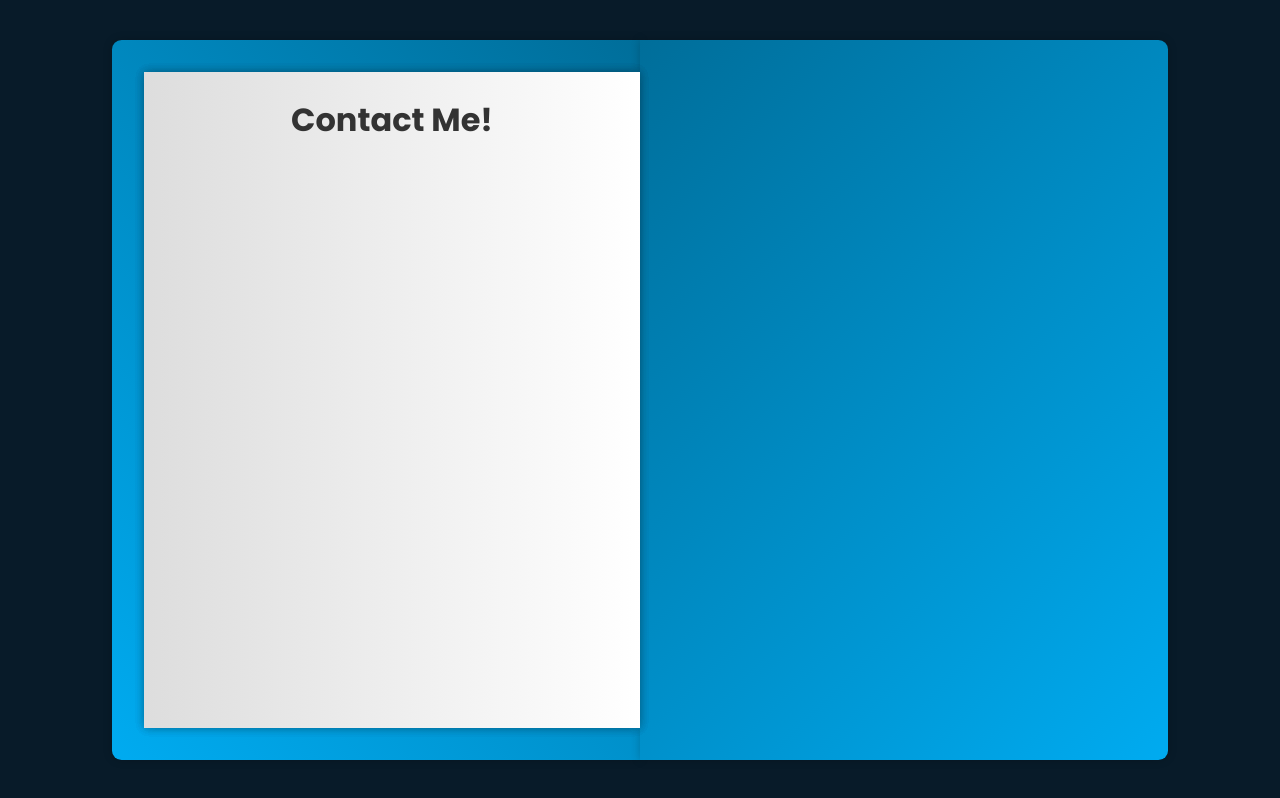
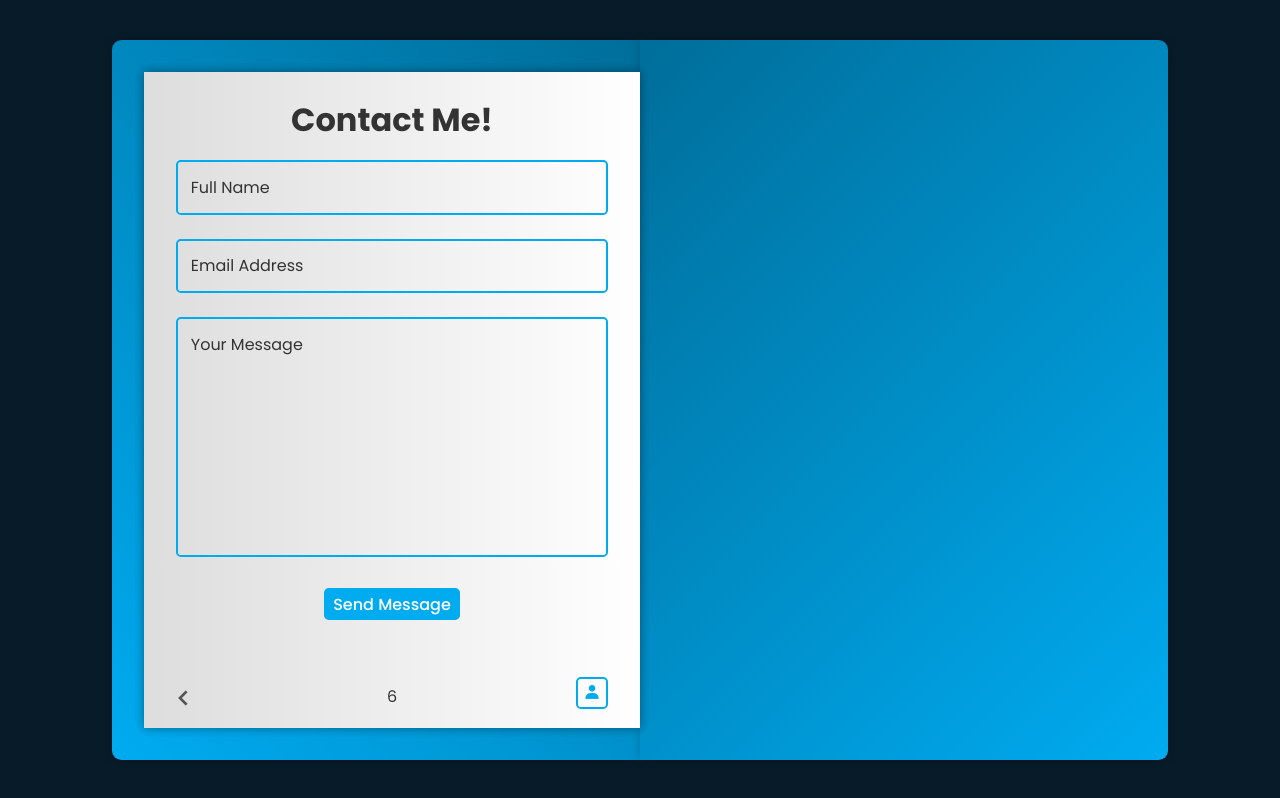
Before and after one commit to Szsz1987/3D-Portfolio-Website, a website: page index.html in a window 1280 px wide. Drawn offline with nearby package versions, Linux system fonts and the light colour scheme; files that its build step writes are made by us from their sources.

Commit message:
Add section of contact me on the next page

```diff
--- a/index.html
+++ b/index.html
@@ -43,7 +43,7 @@
                 </div>
 
             <!-- page 1 & 2 -->
-                <div class="book-page page-right turn" id="turn-1">
+            <div class="book-page page-right turn" id="turn-1">
 
                 <!-- page 1 (work experience) -->
                 <div class="page-front">
@@ -113,6 +113,7 @@
                         <i class='bx bx-chevron-left'></i>
                     </span>
                 </div>
+
             </div>
 
             <!-- page 3 & 4 -->
@@ -206,6 +207,7 @@
                     </span>
 
                 </div>
+
             </div>
 
             <!-- page 5 & 6 -->
@@ -243,12 +245,33 @@
                 <!-- page 6 (contact me) -->
                 <div class="page-back">
                     <h1 class="title">Contact Me!</h1>
+
+                    <div class="contact-box">
+                        <form action="">
+                            <input type="text" class="field" placeholder="Full Name" required>
+                            <input type="email" class="field" placeholder="Email Address" required>
+                            <textarea name="" id="" cols="30" rows="10" class="field" placeholder="Your Message" required></textarea>
+                            <input type="submit" class="btn" value="Send Message">
+                        </form>
+                    </div>
+
+                    <span class="number-page">6</span>
+
+                    <!-- prev button -->
+                    <span class="nextprev-btn back" data-page="turn-3">
+                        <i class='bx bx-chevron-left'></i>
+                    </span>
+
+                    <a href="#" class="back-profile">
+                        <p>Profile</p>
+                        <i class='bx bxs-user'></i>
+                    </a>
                 </div>
             </div>
 
-
         </div>
     </div>
+
     <script src="script.js"></script>
 
 </body>
--- a/sass/style.scss
+++ b/sass/style.scss
@@ -398,3 +398,69 @@ body{
 .portfolio-box .btn-box .btn {
   margin: 0 1.15rem;
 }
+
+.contact-box {
+  text-align: center;
+}
+
+.contact-box .field {
+  width: 100%;
+  background: transparent;
+  border: var(--border);
+  border-radius: .3rem;
+  padding: .8rem;
+  font-size: 1rem;
+  color: var(--text-color);
+  margin-bottom: 1.5rem;
+}
+
+.contact-box .field::placeholder {
+  color: var(--text-color);
+}
+
+.contact-box textarea {
+  resize: none;
+  height: 15rem;
+}
+
+.contact-box .btn {
+  cursor: pointer;
+}
+
+.back-profile {
+  position: absolute;
+  bottom: 1.2rem;
+  right: 2rem;
+  width: 2rem;
+  height: 2rem;
+  background: transparent;
+  border: var(--border);
+  border-radius: .3rem;
+  font-size: 1.1rem;
+  color: var(--main-color);
+  display: inline-flex;
+  justify-content: center;
+  align-items: center;
+  transition: .5s;
+}
+
+.back-profile:hover {
+  background: var(--main-color);
+  color: var(--white-color);
+}
+
+.back-profile p {
+  position: absolute;
+  top: 0;
+  left: 50%;
+  font-size: 1rem;
+  color: var(--main-color);
+  opacity: 0;
+  transition: .5s;
+}
+
+.back-profile:hover p {
+  transform: translateX(-50%) scale(1);
+  opacity: 1;
+  top: -1.8rem;
+}
```
Also changed, not shown: css/style.css, 1 other file.
